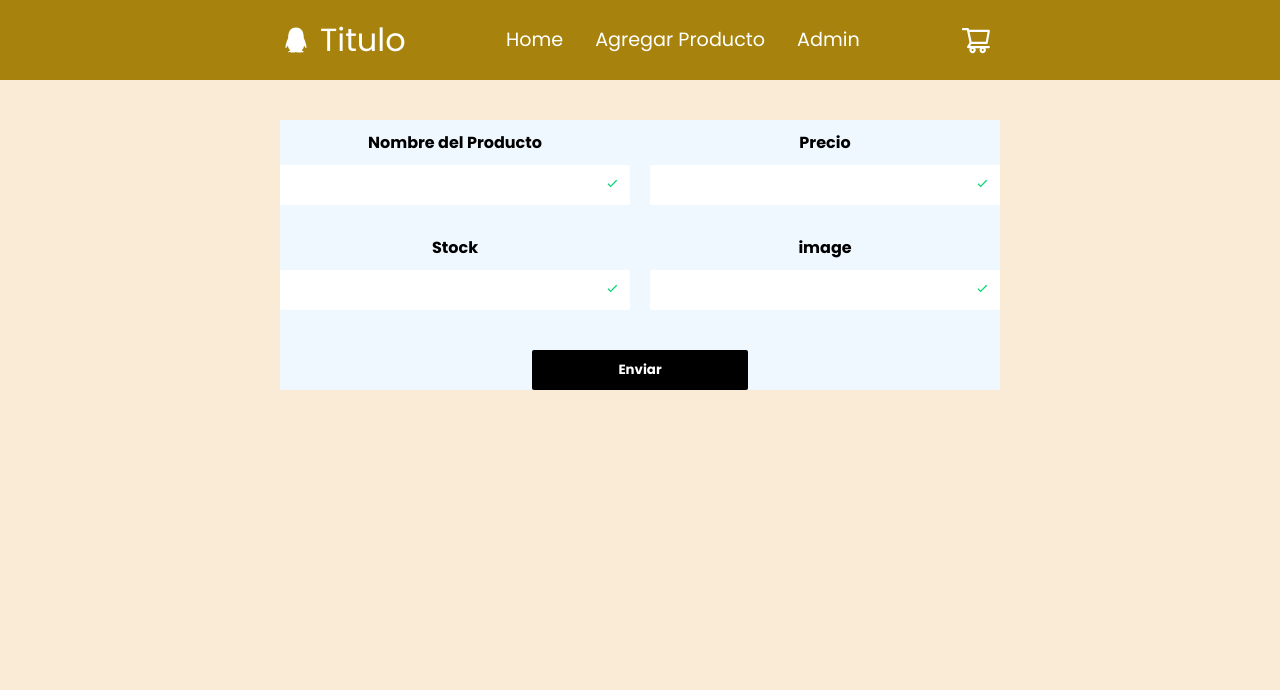
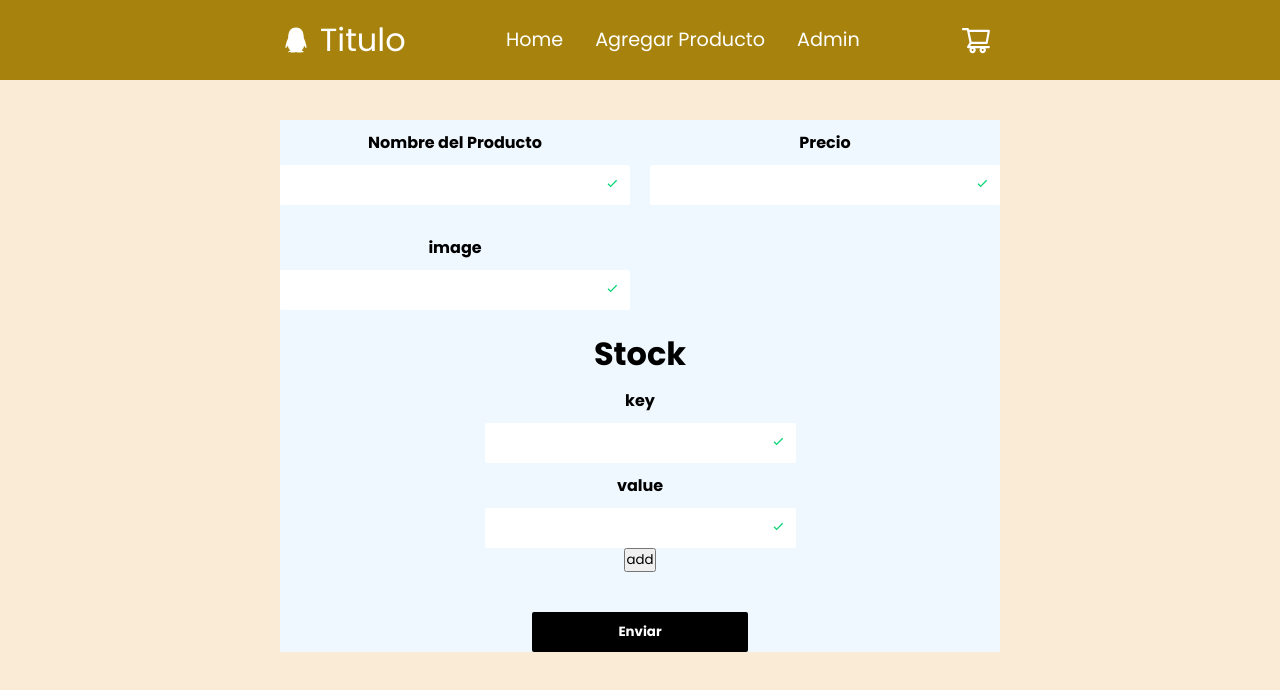
Before and after one commit to Danielggs/ProyectoFinal-TiendaOnline, a React (Create React App) app: page /create in a window 1280 px wide. Shown: the top 690 px of the page. Built offline with nearby package versions, Linux system fonts and the light colour scheme.

Commit message:
fomulario producto actualizado

```diff
--- a/src/App.js
+++ b/src/App.js
@@ -3,7 +3,7 @@ import {BrowserRouter,Route, Switch } from 'react-router-dom'
 import React from "react";
 import Home from './Components/Home';
 import NavBar from './Components/NavBar'
-import FormProduct from "./Components/FormProduct";
+import FormProduct from "./Components/FormProduct.jsx";
 import CartList from './Components/CartList'
 
 
--- a/src/Components/FormProduct.css
+++ b/src/Components/FormProduct.css
@@ -6,6 +6,15 @@
 body{
     background-color:antiquewhite
 }
+
+
+.stock-imputs{
+   display: flex;
+   align-items: center;
+   flex-direction: column;
+   grid-column: span 2;
+}
+
 
 .container{
     max-width: 800px;
--- /dev/null
+++ b/src/Components/FormProduct.jsx
@@ -0,0 +1,143 @@
+import React ,{useState} from 'react'
+import './FormProduct.css'
+import Input from './formInput'
+import { crearProducto } from '../Redux/actions'
+import { useSelector , useDispatch} from 'react-redux';
+import { useAuth0 } from "@auth0/auth0-react";
+const FormProduct = () => {
+  const dispatch = useDispatch()
+  const {getAccessTokenSilently } = useAuth0();
+  const[titulo, setTitulo] = useState({campo:'',valido:null})
+  const[precio, setPrecio] = useState({campo:'',valido:null})
+  const[key, setKey] = useState({campo:'',valido:null})
+  const[value, setValue] = useState({campo:'',valido:null})
+  const[stock,setStock]=useState({})
+  const[image, setImage] = useState({campo:'',valido:null})
+  const[validarForm, SetvalidarForm] = useState(null)
+  const expreRP = /^[a-zA-ZÀ-ÿ\s]{1,40}$/
+  const expreRN =/^\d{1,14}$/
+  const expreIMG = /^[a-zA-Z\d\s\-\,\#\.\/\_\:\;]{1,200}$/
+
+
+
+
+
+
+
+
+
+
+
+  const onSubmit=async(e)=>{
+    e.preventDefault();
+
+    if(titulo.valido === 'true' && precio.valido === 'true' && image.valido === 'true'){
+      SetvalidarForm(true)
+
+      const domain = "dev-tsvpp07v3bagspkr.us.auth0.com";
+      const accessToken = await getAccessTokenSilently({
+        audience: `https://${domain}/api/v2/`,
+        scope: "read:current_user",
+      });
+      dispatch(crearProducto ({
+          name:titulo.campo,
+          description: '2',
+          image:image.campo,
+          price:precio.campo,
+          stock:stock,
+          category:"llaveros",
+         },accessToken))
+
+      setTitulo({campo:'',valido:null})
+      setPrecio({campo:'',valido:null})
+      setValue({campo:"",valido:null})
+      setKey({campo:"",valido:null})
+      setStock({})
+
+
+      setImage({campo:'',valido:null})
+    }else{
+      SetvalidarForm(false)
+    }
+
+  }
+  return (
+    <div className='container'>
+    <form className='form' onSubmit={onSubmit}>
+
+       <Input
+       estado={titulo}
+       cambiarEstado={setTitulo}
+        titulo='Nombre del Producto'
+        tipo= 'text'
+        Error='caracter no valido'
+        expreReg={expreRP}
+       />
+
+       <Input
+       estado={precio}
+       cambiarEstado={setPrecio}
+        titulo='Precio'
+        tipo= 'text'
+        Error='Caracter no valido'
+        expreReg={expreRN}
+       />
+       <Input
+       estado={image}
+       cambiarEstado={setImage}
+        titulo='image'
+        tipo= 'text'
+        Error='ingrese una imagen'
+        expreReg={expreIMG}
+
+       />
+
+
+
+       <div className='stock-imputs'>
+
+        <h1>Stock</h1>
+        {stock&&Object.keys(stock).map((e)=>{
+          return <p>{e+" : "+stock[e]}</p>
+        })}
+        <Input
+          estado={key}
+          cambiarEstado={setKey}
+          titulo='key'
+          tipo='text'
+          Error='ingrese una key valida'
+          expreReg={expreRP}
+        />
+        <Input
+          estado={value}
+          cambiarEstado={setValue}
+          titulo='value'
+          tipo='text'
+          Error='ingrese un value valido'
+          expreReg={expreRN}
+        />
+        <button onClick={()=>{
+          setStock({...stock,[key.campo]:value.campo})
+        }}>add</button>
+        </div>
+
+
+
+
+        <div className='errorContaimner'>
+      {validarForm === false &&
+        <p className="error">Rellene las casillas correctamente</p>
+         }</div>
+
+
+      <div className='buttonContainer'>
+        <button  className='button'type='submit'> Enviar</button>
+       {validarForm === true && <p className='exito'>El producto se cargo Corretamente</p>}
+        </div>
+
+    </form>
+    </div>
+  )
+}
+
+export default FormProduct
```
